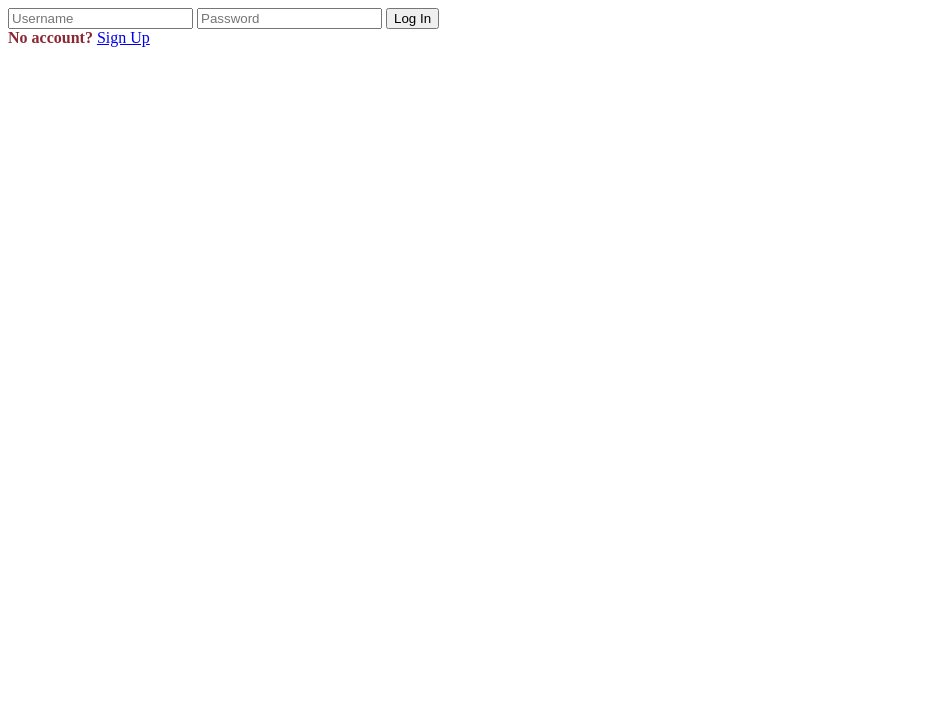
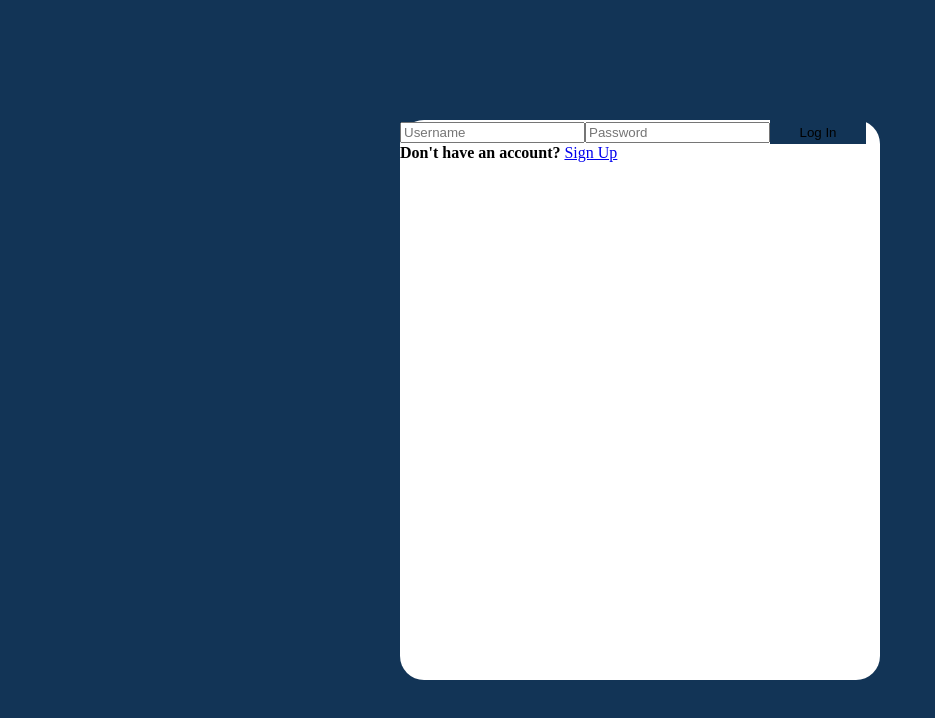
Before and after one commit to ghsPoker/ghsPoker.github.io, a website: page log-in.html in a window 1280 px wide. Shown: the whole page, without its empty margins (0-935 px from the left). Drawn offline with Linux system fonts and the light colour scheme.

Commit message:
login page

```diff
--- a/log-in.css
+++ b/log-in.css
@@ -1,3 +1,37 @@
-b {
-    color: #8b2733;
+body {
+    height: 100vh;
+    width: 100vw;
+    margin: 0;
+    padding: 0;
 }
+
+#content {
+    height: 100%;
+    width: 100%;
+    display: flex;
+    align-items: center;
+    justify-content: center;
+
+    background-color: #123456;
+}
+
+#box {
+    height: 70vh;
+    width: 60vh;
+
+    background-color: #ffffff;
+    border-radius: 3vh;
+}
+
+#form {
+    display: flex;
+    align-items: center;
+    width: 100%;
+}
+
+.button {
+    height: 3vh;
+    width: 12vh;
+    background-color: #123456;
+    border: none;
+}
--- a/log-in.html
+++ b/log-in.html
@@ -6,14 +6,20 @@
         <script src="log-in.js"></script>
     </head>
     <body>
-        <div>
-            <input id="username" type="text" placeholder="Username">
-            <input id="password" type="password" placeholder="Password">
-            <button id="log-in" onclick="logIn()">Log In</button>
-        </div>
-        <div>
-            <b>No account?</b>
-            <a href="sign-up.html">Sign Up</a>
+        <div id="content">
+            <div id="box">
+                <div id="form">
+                    <input class="form" id="username" type="text" placeholder="Username">
+                    <br>
+                    <input class="form" id="password" type="password" placeholder="Password">
+                    <br>
+                    <button class="button" id="log-in" onclick="logIn()">Log In</button>
+                </div>
+                <div id="anchor">
+                    <b>Don't have an account?</b>
+                    <a href="sign-up.html">Sign Up</a>
+                </div>
+            </div>
         </div>
     </body>
 </html>
```
